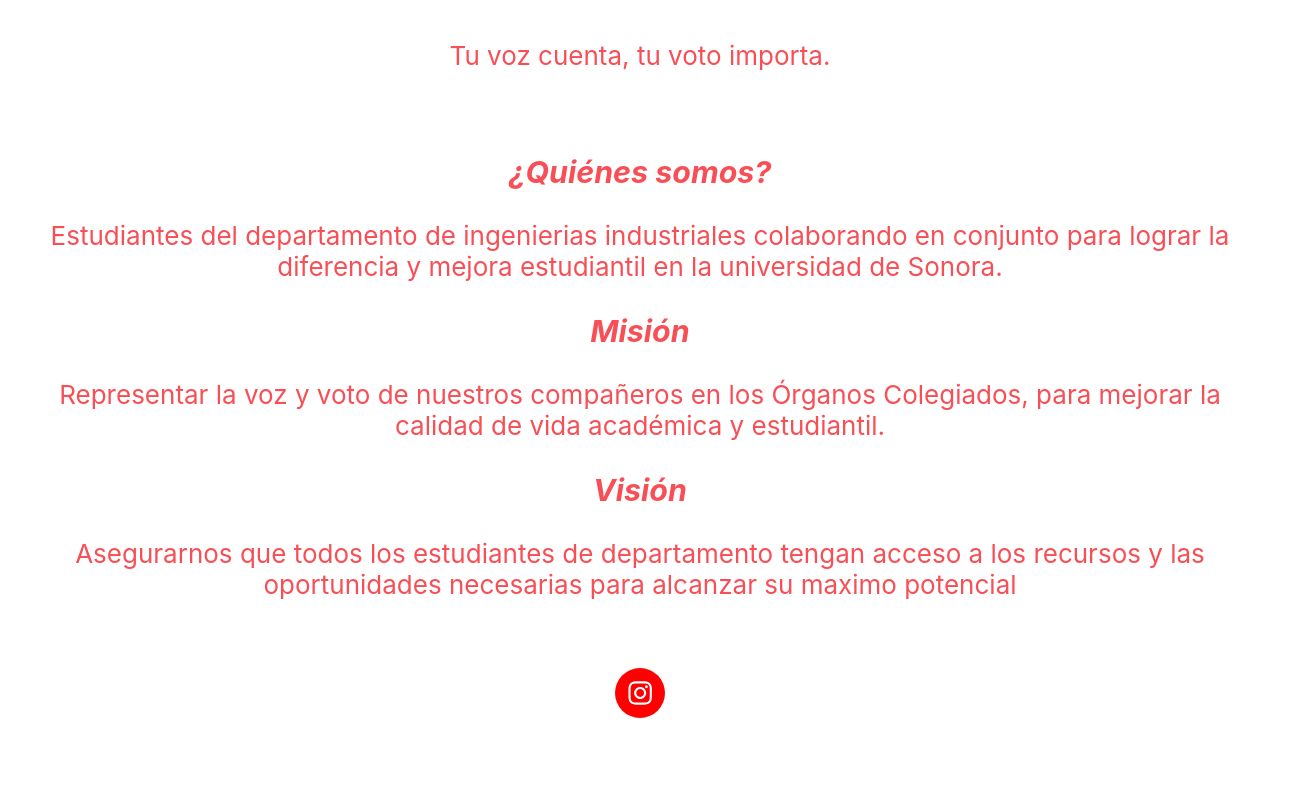
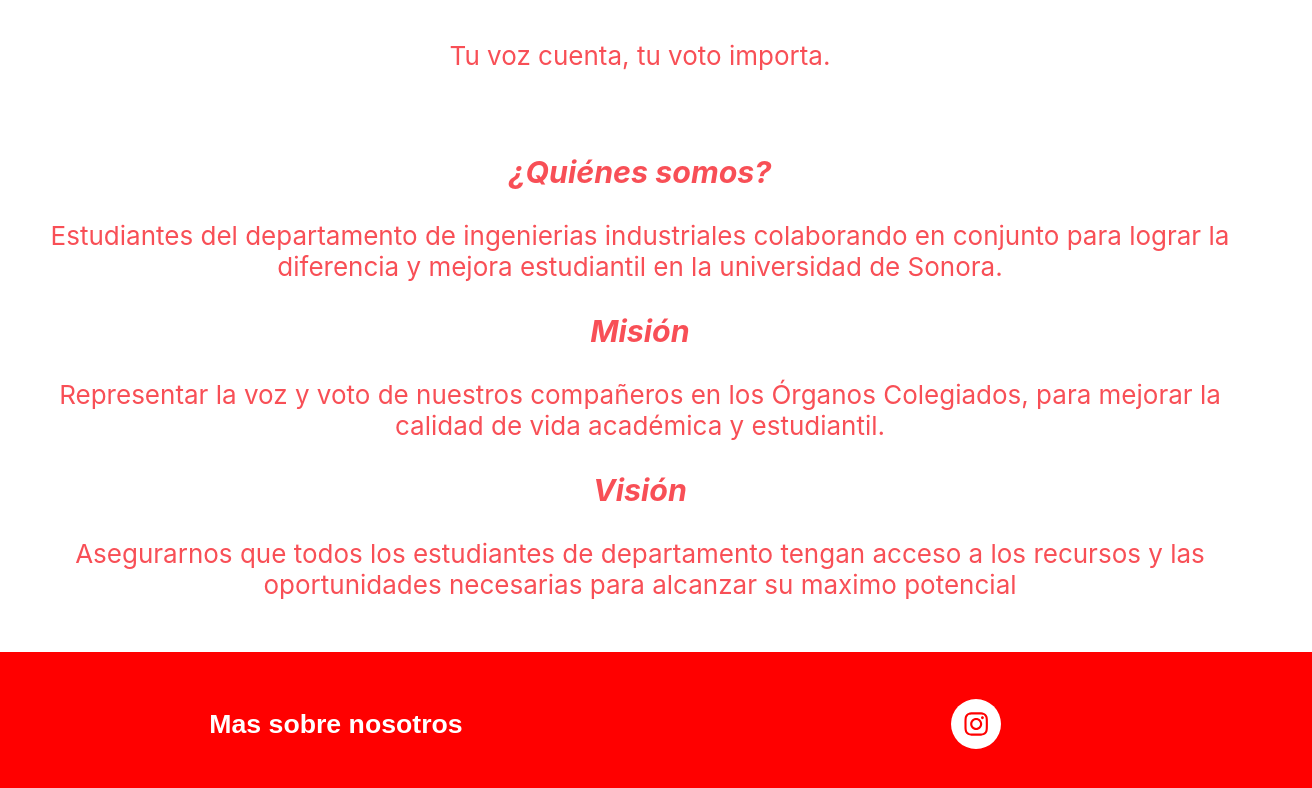
Before and after one commit to liquidberny/planillaroja, a React (Create React App) app: page / in a window 1280 px wide. Shown: the part 634-1422 px from the top of the page, 1312 px wide, since content can reach past the window. Before the commit the page ends 1368 px from the top, so only its background shows below. Built offline with nearby package versions, Linux system fonts and the light colour scheme.

Commit message:
creados estilos y componente para el footer

```diff
--- a/src/App.js
+++ b/src/App.js
@@ -1,6 +1,5 @@
 import logo from './assets/logo.png';
 import './App.css';
-import { SocialIcon } from 'react-social-icons';
 
 function App() {
   return (
@@ -37,9 +36,7 @@ function App() {
 
         </div>
       </main>
-      <footer className='Footer'>
-      <SocialIcon url="https://www.instagram.com/planilla.roja_unison/"  network="instagram" bgColor='red' />
-      </footer>
+
     </div>
   );
 }
--- /dev/null
+++ b/src/components/Footer/index.css
@@ -0,0 +1,34 @@
+.footer {
+    background-color: red;
+    display: flex;
+    justify-content: flex-start;
+    padding: 1em;
+    align-items: center;
+    flex-direction: row;
+    width: 100%;
+    height: 100%;
+  }
+
+  .footer .card {
+    padding: 1%;
+    align-items: center;
+    justify-content: center;
+    display: flex;
+    flex: 1;
+  }
+
+  .button {
+    background-color: red;
+    color: white;
+    padding: 10px;
+    border: none;
+    border-radius: 5px;
+    cursor: pointer;
+    transition: transform 0.3s, background-color 0.3s;
+  }
+
+  .button:hover {
+    transform: scale(1.1);
+    background-color: white;
+    color: black;
+  }
--- a/src/components/Footer/index.js
+++ b/src/components/Footer/index.js
@@ -1 +1,23 @@
-//codigo footer
+import React from 'react';
+import './index.css';
+import { SocialIcon } from 'react-social-icons';
+
+function Footer() {
+    return (
+        <footer className='footer'>
+
+            <div className="card">
+                <button class="button">
+                    <h1>
+                        Mas sobre nosotros
+                    </h1>
+                    </button>
+            </div>
+            <div className="card">
+                <SocialIcon url="https://www.instagram.com/planilla.roja_unison/" network="instagram" bgColor='white' />
+            </div>
+        </footer>
+    );
+}
+
+export default Footer;
--- a/src/index.js
+++ b/src/index.js
@@ -2,12 +2,13 @@ import React from 'react';
 import ReactDOM from 'react-dom/client';
 import './index.css';
 import App from './App';
+import Footer from './components/Footer';
 // import Navbar from '../Navbar';
 const root = ReactDOM.createRoot(document.getElementById('root'));
 root.render(
   <React.StrictMode>
     {/*< Navbar/> */}
     <App />
-    {/*< Footer/> */}
+    <Footer/>
   </React.StrictMode>
 );
```
